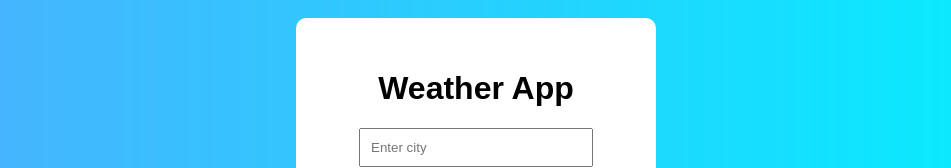
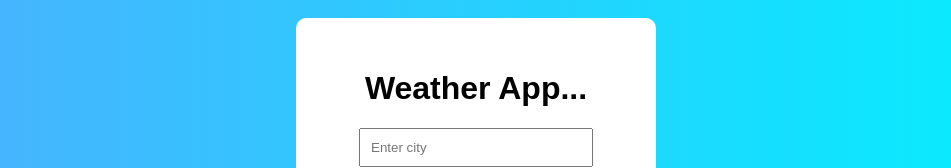
Before and after one commit to seuwandithilina29-bit/weather-Dashboard-project, a website: page index.html in a window 1280 px wide. Shown: the part 266-434 px from the top of the page, without its empty margins (164-1115 px from the left). Drawn offline with Linux system fonts and the light colour scheme.

Commit message:
minimal change

```diff
--- a/index.html
+++ b/index.html
@@ -7,7 +7,7 @@
 <body>
 
     <div class="container">
-        <h1>Weather App</h1>
+        <h1>Weather App...</h1>
 
         <input type="text" id="cityInput" placeholder="Enter city">
         <button onclick="getWeather()">Search</button>
```
